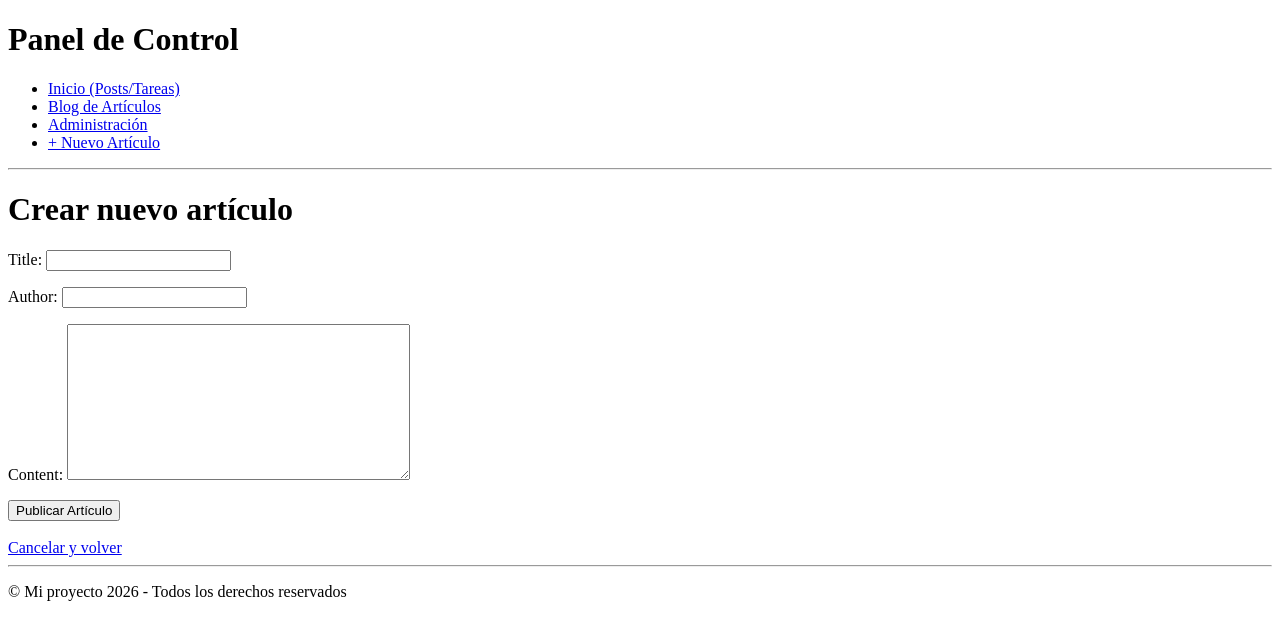
After one commit to atprofesor/Task1, a Django app: page /articles/new/ in a window 1280 px wide. The commit adds this page. Shown: the top 640 px of the page. Run offline with Django 5.2, Linux system fonts and the light colour scheme.

Commit message:
create listo

```diff
--- a/pages/models.py
+++ b/pages/models.py
@@ -1,4 +1,5 @@
 from django.db import models
+from django.urls import reverse
 from django.utils import timezone
 
 # Create your models here.
@@ -15,3 +16,6 @@ class Article(models.Model):
 
     def __str__(self):
         return self.title
+
+    def get_absolute_url(self):
+        return reverse("article_detail", kwargs={"pk": self.pk})
--- a/pages/urls.py
+++ b/pages/urls.py
@@ -1,8 +1,9 @@
 from django.urls import path
-from .views import HomePageView, ArticleListView, ArticleDetailView
+from .views import HomePageView, ArticleListView, ArticleDetailView, ArticleCreateView
 
 urlpatterns = [
     path("", HomePageView.as_view(), name="home"),
     path("articles/", ArticleListView.as_view(), name="article_list"),
-    path("articles/<int:pk>/", ArticleDetailView.as_view(), name="article_detail"), # <--- Nueva ruta dinámica
+    path("articles/<int:pk>/", ArticleDetailView.as_view(), name="article_detail"),
+    path("articles/new/", ArticleCreateView.as_view(), name="article_new"),
 ]
--- a/pages/views.py
+++ b/pages/views.py
@@ -1,6 +1,7 @@
 from django.views.generic import ListView, DetailView
 from .models import post  # <--- Agrega esta línea
 from .models import Article  # Cambiamos post por Article
+from django.views.generic.edit import CreateView
 
 class HomePageView(ListView):
     template_name = "home.html"
@@ -16,3 +17,8 @@ class ArticleDetailView(DetailView): # <--- Esta es la nueva clase
     model = Article
     template_name = "article_detail.html"
     context_object_name = "article" # Nombre que usaremos en el nuevo HTML
+
+class ArticleCreateView(CreateView):
+    model = Article
+    template_name = "article_new.html"
+    fields = ["title", "author", "content"] # Los campos que el usuario llenará
--- a/templates/_base.html
+++ b/templates/_base.html
@@ -13,6 +13,7 @@
                 <li><a href="{% url 'home' %}">Inicio (Posts/Tareas)</a></li>
                 <li><a href="{% url 'article_list' %}">Blog de Artículos</a></li>
                 <li><a href="/admin/">Administración</a></li>
+                <li><a href="{% url 'article_new' %}">+ Nuevo Artículo</a></li>
             </ul>
         </nav>
     </header>
--- /dev/null
+++ b/templates/article_new.html
@@ -0,0 +1,14 @@
+{% extends "_base.html" %}
+
+{% block title %}Nuevo Artículo{% endblock %}
+
+{% block content %}
+    <h1>Crear nuevo artículo</h1>
+
+    <form action="" method="post">
+        {% csrf_token %} {{ form.as_p }} <button type="submit">Publicar Artículo</button>
+    </form>
+
+    <br>
+    <a href="{% url 'article_list' %}">Cancelar y volver</a>
+{% endblock %}
```
